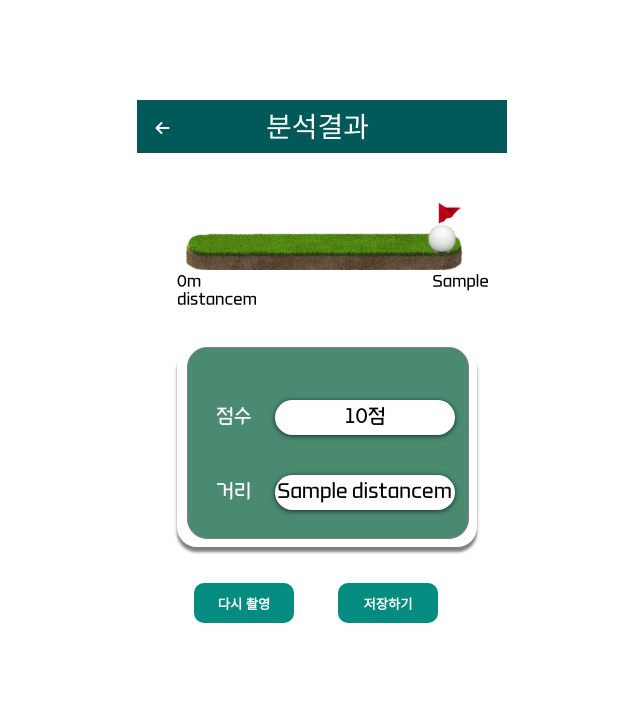
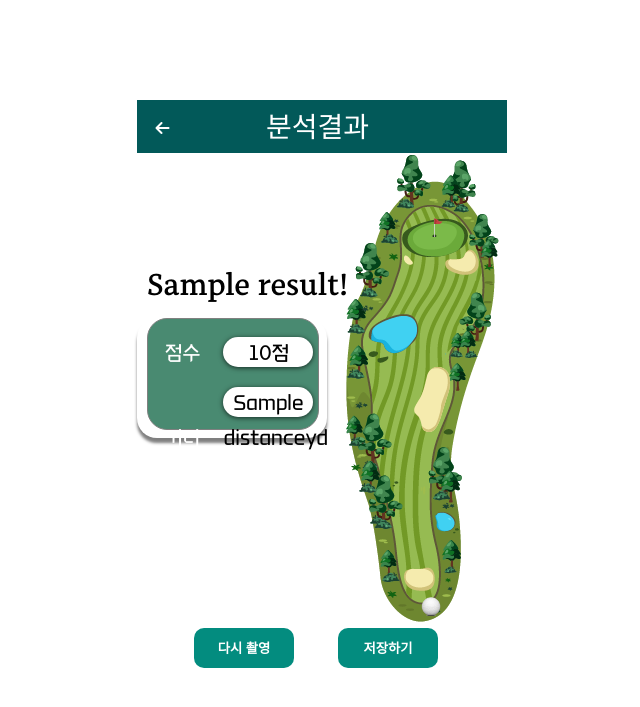
Before and after one commit to SwingMaster/SwingMaster, a Django app: template SwingMaster/analysisresultpage/templates/result_base.html in a window 1280 px wide. Shown: the top 707 px of the page, without its empty margins (313-953 px from the left). Run offline with Django 3.2, Linux system fonts and the light colour scheme; the template is opened without the code that fills it: most values are stand-ins (such as "Sample title", 1, 10 or a date in 2020); parts of the project's set-up code (start-up, migrations or seed data) failed here and were passed over; some libraries are stand-ins or nearby versions; some web fonts are replaced.

Commit message:
update minigame to analysisresultpage
update minigame to analysisresultpage

```diff
--- a/SwingMaster/analysisresultpage/static/css_result_dir/styling_result.css
+++ b/SwingMaster/analysisresultpage/static/css_result_dir/styling_result.css
@@ -11,6 +11,11 @@
 @font-face{
   font-family: "w-regular";
   src: url("./Wemakeprice-Regular.otf") format("opentype");
+}
+
+@font-face{
+  font-family: "ademo-semibold";
+  src: url("./AlkesDemo-Semibold.otf") format("opentype");
 }
 
 .entire-box{
@@ -59,64 +64,33 @@
     margin-bottom: 20px;
 }
 
-@keyframes character {
-    0% {left:0}
-    100% {left:250px;}
+.mini-game-left{
+    display: inline-block;
 }
 
-.game-character{
-    position: relative;
-    top: 15%;
-    width: 30px;
-    height: 30px;
-    z-index: 1;
-    animation-name: character;
-    animation-duration: 1s;
-    animation-timing-function: linear;
-    animation-fill-mode : forwards;
+#result-text{
+    font-size: 30px;
+    font-family: "ademo-semibold";
+    margin-top: 50%;
+    margin-left: -15%;
 }
 
-.golf-ball{
-    width: 100%;
-    height: 100%;
-    object-fit: cover;
-}
-
-.game-bar{
-    position: absolute;
-    width: 300px;
-    height: 80px;
-    top: 15%;
-    left: 10%;
-    z-index: 0;
-}
-
-.status-bar{
-    width: 100%;
-    height: 100%;
-    object-fit: cover;
-}
-
-.distance{
-    margin-top: 21%;
-    font-family:"w-regular";
-}
-
-.end-distance{
-    margin-left: 60%;
+.entire-score-box{
+    margin-top: -30%;
+    margin-left: -20%;
 }
 
 .score-box{
-    width: 300px;
-    height: 200px;
-    margin-top: 10%;
+    width: 190px;
+    height: 120px;
+    margin-top: 30%;
     border-radius: 20px;
     box-shadow: 0 5px 3px 0 rgba(0, 0, 0, 0.5);
 }
 
 .inner-score-box{
-    width: 280px;
-    height: 180px;
+    width: 170px;
+    height: 100px;
     border-radius: 20px;
     border: 1px solid gray;
     background: #498a71;
@@ -125,7 +99,7 @@
 }
 
 .inner-score-content{
-    margin-top: 15%;
+    margin-top: 5%;
     margin-left: 10%;
     font-family:"w-regular";
 }
@@ -141,8 +115,8 @@
 
 .score-text .blank{
     display: inline-block;
-    width: 180px;
-    height: 35px;
+    width: 90px;
+    height: 30px;
     background: #FFFFFF;
     border-radius: 50px;
     box-shadow: 0 1px 5px 0 rgba(0, 0, 0, 0.7);
@@ -152,7 +126,7 @@
 }
 
 .distance-text{
-    margin-top: 40px;
+    margin-top: 20px;
 }
 
 .distance-text .text{
@@ -163,8 +137,8 @@
 
 .distance-text .blank{
     display: inline-block;
-    width: 180px;
-    height: 35px;
+    width: 90px;
+    height: 30px;
     background: #FFFFFF;
     border-radius: 50px;
     box-shadow: 0 1px 5px 0 rgba(0, 0, 0, 0.7);
@@ -173,8 +147,43 @@
     font-size: 20px;
 }
 
+.mini-game-right{
+    display: inline-block;
+}
+
+.game-bar{
+    position: absolute;
+    width: 190px;
+    height: 480px;
+    top: 8%;
+    left: 50%;
+    z-index: 0;
+}
+
+.status-bar{
+    width: 100%;
+    height: 100%;
+    object-fit: cover;
+}
+
+.game-character{
+    position: absolute;
+    margin-top: 40%;
+    margin-left: 10%;
+    width: 20px;
+    height: 20px;
+    z-index: 1;
+}
+
+.golf-ball{
+    width: 100%;
+    height: 100%;
+    object-fit: cover;
+}
+
 .btn{
     position: relative;
+    margin-top: 17%;
     left: 15%;
 }
 
--- a/SwingMaster/analysisresultpage/templates/result_base.html
+++ b/SwingMaster/analysisresultpage/templates/result_base.html
@@ -7,6 +7,7 @@
         <title>Title</title>
         <script src="https://kit.fontawesome.com/ed737f01fa.js" crossorigin="anonymous"></script>
         <script src="http://ajax.googleapis.com/ajax/libs/jquery/1.9.1/jquery.min.js"></script>
+        <script src="https://cdnjs.cloudflare.com/ajax/libs/gsap/3.6.0/gsap.min.js"></script>
         {% block css %}
         <link href="{% static 'css_result_dir/styling_result.css' %}" rel="stylesheet" />
         {% endblock css %}
--- a/SwingMaster/analysisresultpage/templates/result_content.html
+++ b/SwingMaster/analysisresultpage/templates/result_content.html
@@ -1,14 +1,9 @@
 <div class="mini-game">
-    <div class="game-character">
-        <img class="golf-ball" src="../static/assets/img/golf_ball.png">
+    <div class="mini-game-left">
+        <div id="result-text">
+            {{ result }}!
         </div>
-    <div class="game-bar">
-        <img class="status-bar" src="../static/assets/img/status_bar.png">
-    </div>
-    <div class="distance">
-        <span class="start-distance">0m</span>
-        <span class="end-distance">{{ distance }}m</span>
-    </div>
+        <div class="entire-score-box">
             <div class="score-box">
                 <div class="inner-score-box">
                     <div class="inner-score-content">
@@ -18,9 +13,21 @@
                         </div>
                         <div class="distance-text">
                             <span class="text">거리</span>
-                    <div class="blank">{{ distance }}m</div>
+                            <div class="blank">{{ distance }}yd</div>
                         </div>
                     </div>
+                </div>
+            </div>
+        </div>
+    </div>
+    <div class="mini-game-right">
+        <div class="game-bar">
+            <div class="status-bar">
+                <img src="../static/assets/img/game_bar.png" />
+            </div>
+        </div>
+        <div class="game-character">
+            <img class="golf-ball" src="../static/assets/img/golf_ball.png">
         </div>
     </div>
 </div>
@@ -42,4 +49,39 @@
             }
         });
     }
+
+    var div = document.getElementById("result-text");
+    var result = "{{ result|safe }}";
+    var result_x = 0;
+    var result_y = 0;
+
+    if (result == 'O.B.'){
+        result_x = 100;
+        result_y = -200;
+        div.style.color = "#F7941F";
+    }
+    else if(result == 'Bunker'){
+        result_x = -20;
+        result_y = -240;
+        div.style.color = "#F7941F";
+    }
+    else if(result == 'Hazard'){
+        result_x = 10;
+        result_y = -170;
+        div.style.color = "#F7941F";
+    }
+    else if(result == 'Hole in One!'){
+        result_x = 12;
+        result_y = -330;
+        div.style.color = "#BF1D2D";
+    }
+    else if(result == 'Fairway'){
+        result_x = 10;
+        result_y = -300;
+        div.style.color = "#147FFF";
+    }
+
+    console.log(result);
+    gsap.to(".game-character", {duration: 0.8, x: result_x, y: result_y});
+
 </script>
```
Also changed, not shown: SwingMaster/analysispage/views.py (+34 -7 lines), SwingMaster/analysisresultpage/views.py (+39 -17 lines), SwingMaster/mainpage/views.py (+7 -4 lines), SwingMaster/analysisresultpage/static/assets/img/game_bar.png (added), SwingMaster/analysisresultpage/static/css_result_dir/AlkesDemo-Semibold.otf (added). Lines whose indentation alone changed are shown as unchanged.
